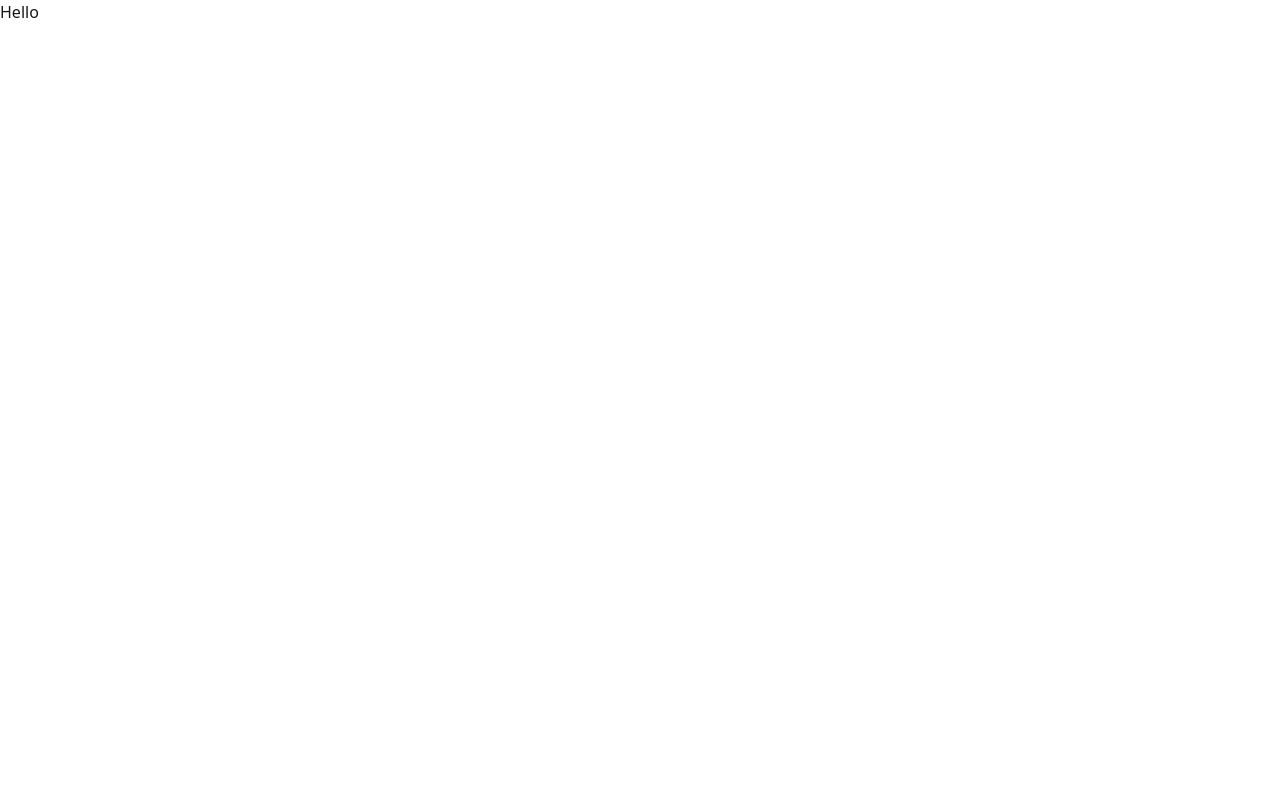
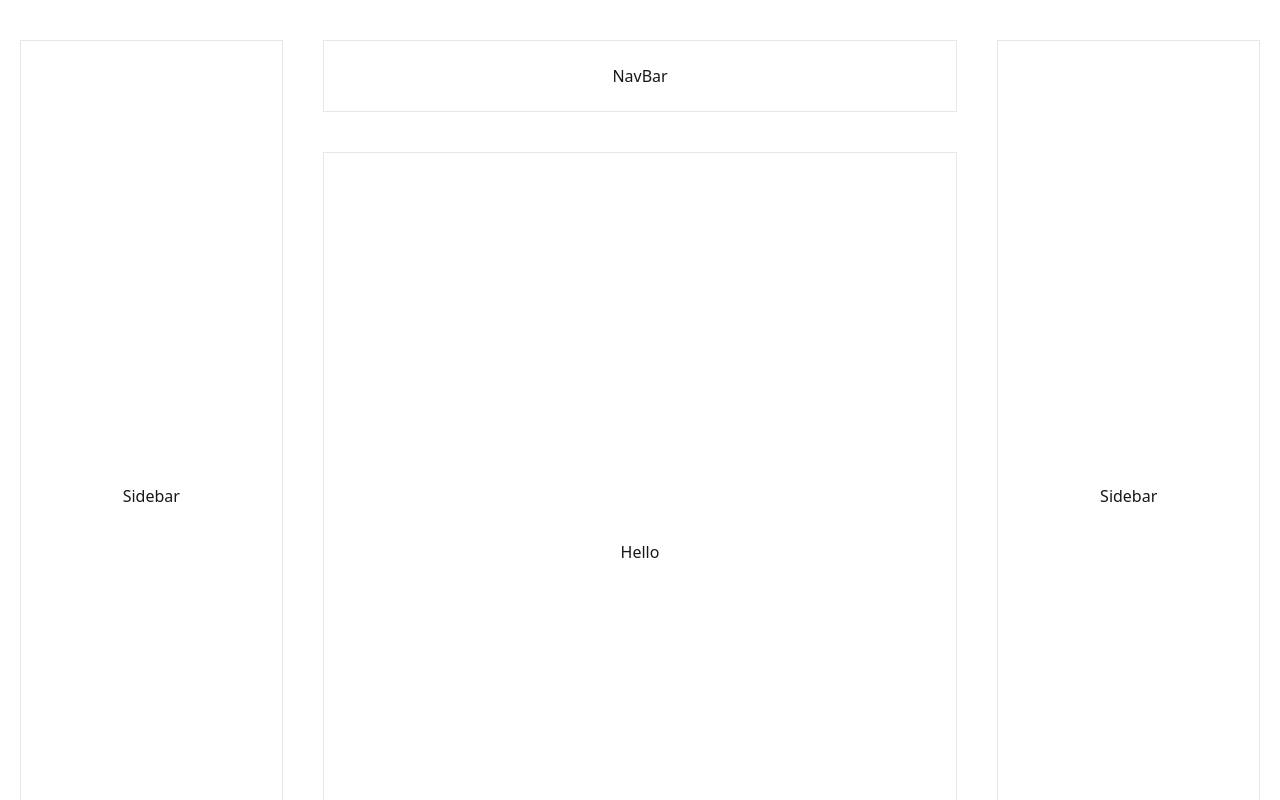
Before and after one commit to SandeebAdhikari/Daily_Routine_App, a Next.js app: page / in a window 1280 px wide. Shown: the top 800 px of the page. Built offline with nearby package versions, Linux system fonts and the light colour scheme.

Commit message:
find dimesion for body, navbar and sidebars

```diff
--- /dev/null
+++ b/app/edit-routine/page.tsx
@@ -0,0 +1,7 @@
+import React from "react";
+
+const EditRoutine = () => {
+  return <div>EditRoutine</div>;
+};
+
+export default EditRoutine;
--- a/app/layout.tsx
+++ b/app/layout.tsx
@@ -1,6 +1,8 @@
 import type { Metadata } from "next";
 import { Inter, IBM_Plex_Serif } from "next/font/google";
 import "./globals.css";
+import Sidebar from "@/components/Sidebar";
+import NavBar from "@/components/NavBar";
 
 const inter = Inter({ subsets: ["latin"], variable: "--font-inter" });
 const ibmPlexSerif = IBM_Plex_Serif({
@@ -24,8 +26,13 @@ export default function RootLayout({
 }>) {
   return (
     <html lang="en">
-      <body className={`${inter.variable} ${ibmPlexSerif.variable}`}>
-        {children}
+      <body className={`flex ${inter.variable} ${ibmPlexSerif.variable}`}>
+        <Sidebar />
+        <div className="flex flex-col w-[1040px] mt-10 mx-5">
+          <NavBar />
+          {children}
+        </div>
+        <Sidebar />
       </body>
     </html>
   );
--- /dev/null
+++ b/app/new-routine/page.tsx
@@ -0,0 +1,7 @@
+import React from "react";
+
+const NewRoutine = () => {
+  return <div>NewRoutine</div>;
+};
+
+export default NewRoutine;
--- a/app/page.tsx
+++ b/app/page.tsx
@@ -1,3 +1,7 @@
 export default function Home() {
-  return <div>Hello</div>;
+  return (
+    <div className="flex flex-col items-center justify-center w-full min-h-screen mt-10 border">
+      Hello
+    </div>
+  );
 }
--- /dev/null
+++ b/components/NavBar.tsx
@@ -0,0 +1,11 @@
+import React from "react";
+
+const NavBar = () => {
+  return (
+    <div className="flex items-center justify-center  h-[72px] border ">
+      NavBar
+    </div>
+  );
+};
+
+export default NavBar;
--- /dev/null
+++ b/components/Sidebar.tsx
@@ -0,0 +1,11 @@
+import React from "react";
+
+const Sidebar = () => {
+  return (
+    <div className="w-[429px] flex flex-col items-center mt-10 mx-5 justify-center border">
+      Sidebar
+    </div>
+  );
+};
+
+export default Sidebar;
```
